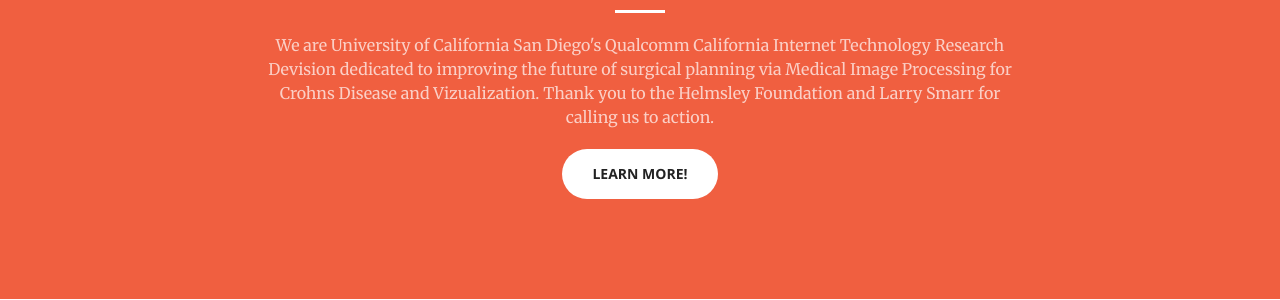
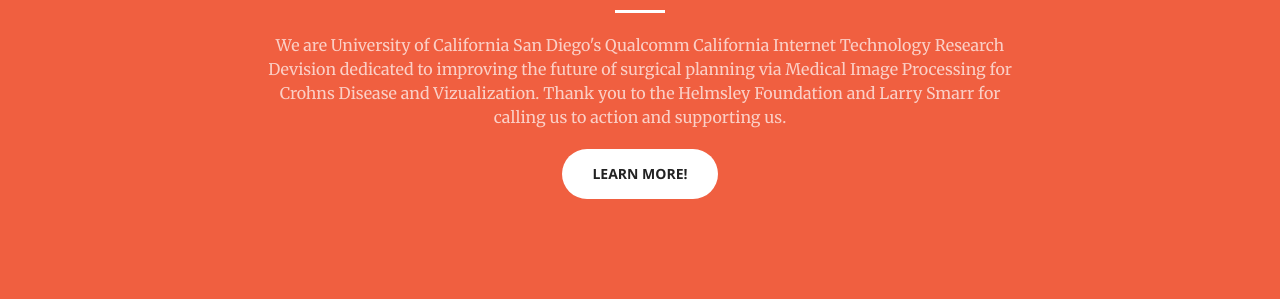
Before and after one commit to IVCenter/MIPCDVIZWebsite, a Jekyll site: the page built from index.html, in a window 1280 px wide and 900 px high, scrolled down 818 px. Shown: the part 225-525 px from the top of the window. Built offline with Jekyll 4.4.1, drawn with Linux system fonts in a browser that asks for light colours; some of the changed text lies outside the part shown.

Commit message:
trying markdown

```diff
--- a/_config.yml
+++ b/_config.yml
@@ -1,6 +1,6 @@
 # Site settings
 title: MIPCDVIZ
-email: jperdue@eng.ucsd.edu
+email:
 description: > # this means to ignore newlines until "baseurl:"
 baseurl: "" # the subpath of your site, e.g. /blog/
 url: "" # the base hostname & protocol for your site
--- a/_includes/call-to-action.html
+++ b/_includes/call-to-action.html
@@ -5,7 +5,7 @@
                 <h2 class="section-heading">MIP-CD-VIZ</h2>
                 <hr class="light">
                 <p class="text-faded">We are University of California San Diego's Qualcomm California Internet Technology Research Devision dedicated to improving the future of surgical planning via
-                Medical Image Processing for Crohns Disease and Vizualization. Thank you to the Helmsley Foundation and Larry Smarr for calling us to action.
+                Medical Image Processing for Crohns Disease and Vizualization. Thank you to the Helmsley Foundation and Larry Smarr for calling us to action and supporting us.
                  <!--       Thanks to the Helmsley Foundation and Larry Smarr we have been able to contrubute to the future of surgical planning. -->
 
                 </p>
--- a/_includes/portfolio.html
+++ b/_includes/portfolio.html
@@ -1,10 +1,6 @@
-<section class="bg-primary" id="portfolio">
-        <div class="container">
-            <div class="row">
-                <div class="col-lg-8 col-lg-offset-2 text-center">
-                    <h2 class="section-heading">So How Do You Use Our Tools?</h2>
-                    <hr class="light">
-                    <p class="text-faded">
+<id="portfolio">
+       *So How Do You Use Our Tools?*
+
 
                             Light blue values means replace with hyperlink to some other set of instructions~
 
@@ -81,12 +77,6 @@
                             Please Enjoy all of these tools to quickly and thoroughly explore your new 3D volume!
 
 
-                    </p>
-                   <!-- <a href="#" class="btn btn-default btn-xl">Learn More!</a> -->
-                </div>
-            </div>
-        </div>
-    </section>
 
 
 
```
